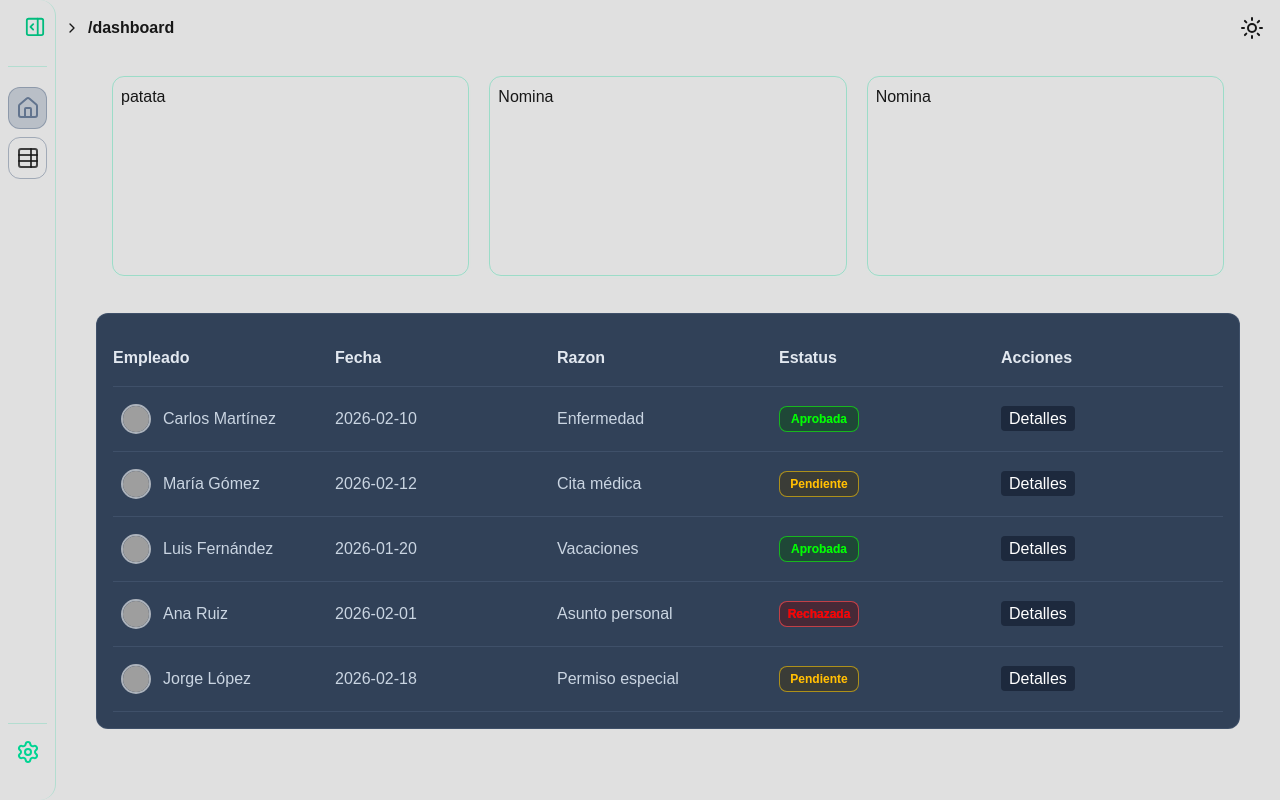
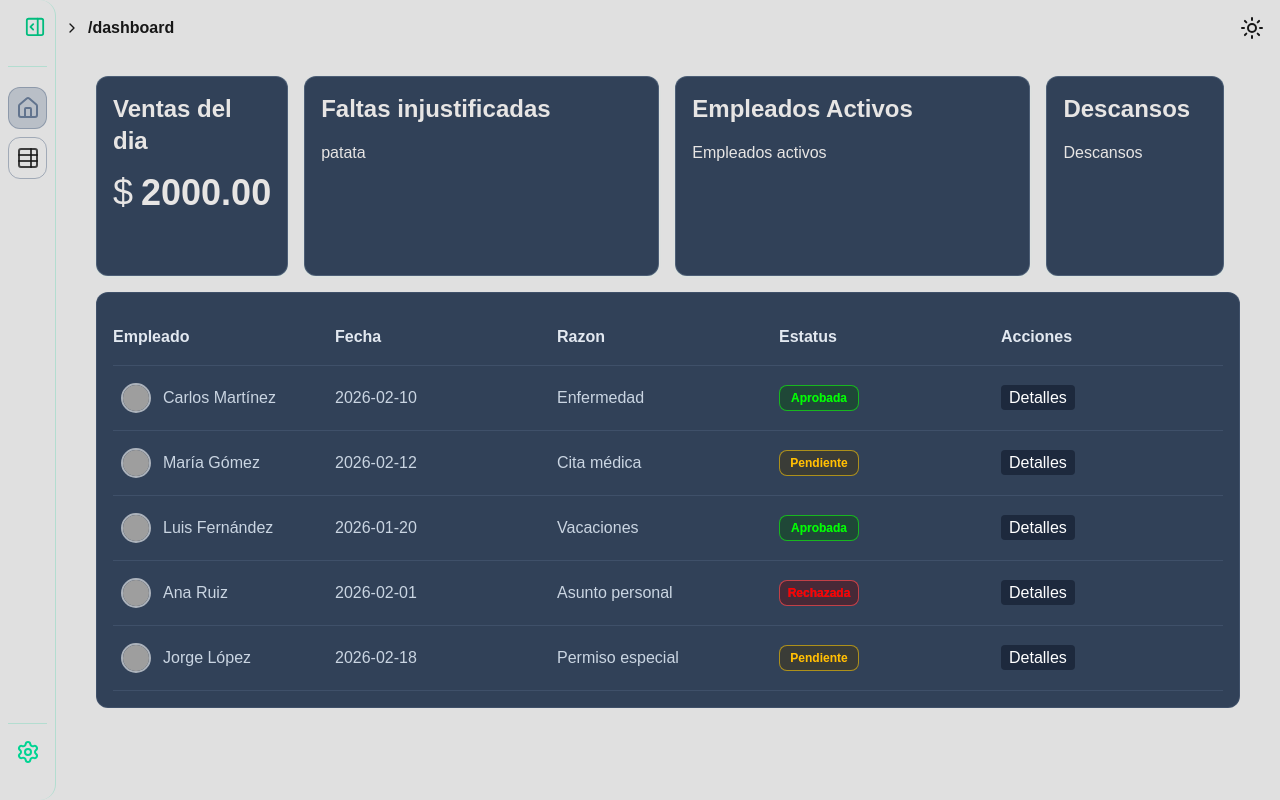
Before and after one commit to SofiDevOs/store-system-admin-panel, a Next.js app: page /dashboard in a window 1280 px wide. Built offline with nearby package versions, Linux system fonts and the light colour scheme; grey boxes are pictures that could not be loaded.

Commit message:
✨ Feat:  Incremental counter creation
Co-authored-by: Garrux Garruxx garruxx@gmail.com

```diff
--- a/package.json
+++ b/package.json
@@ -9,9 +9,11 @@
     "lint": "eslint"
   },
   "dependencies": {
+    "chart.js": "^4.5.1",
     "lucide-react": "^0.575.0",
     "next": "16.1.6",
     "react": "19.2.3",
+    "react-chartjs-2": "^5.3.1",
     "react-dom": "19.2.3"
   },
   "devDependencies": {
--- /dev/null
+++ b/src/app/dashboard/components/SalesPerDay.tsx
@@ -0,0 +1,17 @@
+import { IncrementalCounter } from "@/shared/components/IncrementalCounter";
+
+const SalesPerDay = () => {
+	return (
+		<div>
+			<span className="text-4xl mr-2 ">$</span>
+			<IncrementalCounter
+				className="text-center text-4xl font-bold"
+				start={0}
+				end={2000.0}
+				time={1000}
+			/>
+		</div>
+	);
+};
+
+export default SalesPerDay;
--- a/src/app/dashboard/components/sections/AbsenseTable.tsx
+++ b/src/app/dashboard/components/sections/AbsenseTable.tsx
@@ -1,6 +1,7 @@
 import { AbsenceEmployee } from "@/types/absenceEmployee.type";
 import Image from "next/image";
 import TagStatus from "../TagStatus";
+import Link from "next/link";
 
 interface Props {
   absenceData: AbsenceEmployee[];
@@ -11,7 +12,7 @@ interface Props {
 
 const AbsenseTable = ({ absenceData, tableMenu, columns, children }: Props) => {
   return (
-    <div className="mt-10 bg-slate-700 dark:bg-slate-900 border border-slate-500/30  rounded-xl p-4 w-full  ">
+    <div className="bg-slate-700 dark:bg-slate-900 border border-slate-500/30  rounded-xl p-4 w-full  ">
       <table className="table-auto md:table-fixed border-collapse w-full min-h-fit ">
         <thead className="border-b border-slate-500/30">
           <tr className="py-4">
@@ -49,6 +50,14 @@ const AbsenseTable = ({ absenceData, tableMenu, columns, children }: Props) => {
                 </td>
               )}
               {children}
+              <td>
+                <Link
+                  href={`/dashboard/absense/${row.id}`}
+                  className="bg-slate-800 dark:bg-slate-600 hover:bg-slate-600 dark:hover:bg-slate-500 text-white px-2 py-1 rounded"
+                >
+                  Detalles
+                </Link>
+              </td>
             </tr>
           ))}
         </tbody>
--- a/src/app/dashboard/components/sections/BasicStats.tsx
+++ b/src/app/dashboard/components/sections/BasicStats.tsx
@@ -1,19 +1,24 @@
 import React from "react";
 import DashboardCard from "./DashboardCard";
+import "../../styles/dashboard-grid.css";
+import SalesPerDay from "../SalesPerDay";
+
 
 export const BasicStats = () => {
 	return (
 		<>
-      <section className="flex w-full px-4 h-1/4 gap-5">
-        {/*  Empleados activos  */}
-        <DashboardCard>
-          <h2>patata</h2>
+			<section className="stats-grid w-full">
+				<DashboardCard gridEl="el-1" title="Ventas del dia">
+					<SalesPerDay />
 				</DashboardCard>
-        <DashboardCard basis="30%">
-          <h2>Nomina</h2>
+				<DashboardCard gridEl="el-2" title="Faltas injustificadas">
+					<p>patata</p>
 				</DashboardCard>
-        <DashboardCard basis="50%">
-          <h2>Nomina</h2>
+				<DashboardCard gridEl="el-3" title="Empleados Activos">
+					<h2>Empleados activos</h2>
+				</DashboardCard>
+				<DashboardCard gridEl="el-4" title="Descansos">
+					<h2>Descansos</h2>
 				</DashboardCard>
 			</section>
 		</>
--- a/src/app/dashboard/components/sections/DashboardCard.tsx
+++ b/src/app/dashboard/components/sections/DashboardCard.tsx
@@ -1,13 +1,15 @@
-import React, { PropsWithChildren} from "react";
+import React,{  ReactNode} from "react";
 
 interface Props {
-  basis?:string;
+  children: ReactNode;
+  gridEl: string;
+  title?: string
 }
 
-
-const DashboardCard = ({children, basis="20%"}: PropsWithChildren<Props>) => {
+const DashboardCard = ({children, gridEl, title}: Props) => {
   return (
-    <div className={`flex flex-col w-full basis-[${basis}] p-2 border border-emerald-400/30 rounded-xl h-full min-h-50 shadow shadow-emerald-100/20`}>
+    <div className={`flex flex-col [grid-area:${gridEl}]  w-full  p-4 border border-slate-400/30 rounded-xl h-full min-h-50 shadow shadow-emerald-100/20 text-stone-200 bg-slate-700 dark:bg-slate-900  gap-1`}>
+      <h2 className="text-2xl font-extrabold mb-3">{title}</h2>
       {children}
     </div>
   );
--- a/src/app/dashboard/page.tsx
+++ b/src/app/dashboard/page.tsx
@@ -3,12 +3,15 @@ import { BasicStats } from "./components/sections/BasicStats";
 import AbsenseTable from "./components/sections/AbsenseTable";
 import employee from "./dummyData/employee.json";
 import type { AbsenceEmployee } from "@/types/absenceEmployee.type";
-import Link from "next/link";
+
+
+
 
 const page = () => {
   const columns: { field: keyof AbsenceEmployee }[] = [
     { field: "date" },
     { field: "reason" },
+
   ];
   const tableMenu = ["Empleado", "Fecha", "Razon", "Estatus", "Acciones"];
   return (
@@ -19,14 +22,6 @@ const page = () => {
         tableMenu={tableMenu}
         columns={columns}
       >
-        <td>
-          <Link
-            href={`/dashboard/absense/${employee.id}`}
-            className="bg-slate-800 dark:bg-slate-600 hover:bg-slate-600 dark:hover:bg-slate-500 text-white px-2 py-1 rounded"
-          >
-            Detalles
-          </Link>
-        </td>
       </AbsenseTable>
     </>
   );
--- /dev/null
+++ b/src/app/dashboard/styles/dashboard-grid.css
@@ -0,0 +1,14 @@
+.stats-grid {
+  display: grid;
+  gap: 1rem;
+  width: 100%;
+  margin: 0 auto;
+  grid-template-columns: 1fr 2fr 2fr 1fr;
+  grid-template-areas:
+    "el-1 el-2  el-3 el-3 el-4 "
+    ;
+@media (width <= 768px){
+    display:flex;
+    flex-direction: column;
+}
+}
--- /dev/null
+++ b/src/shared/components/IncrementalCounter.tsx
@@ -0,0 +1,36 @@
+'use client'
+import React, { useEffect, useState } from "react";
+
+interface Props {
+	start: number;
+	end: number;
+	time: number;
+	className?: string;
+}
+
+export const IncrementalCounter = ({ start, end, time, className }: Props) => {
+	const [value, setValue] = useState(start);
+
+	useEffect(() => {
+		const duration = time;
+
+		const stepTime = 16; // maso 60fps
+		const totalSteps = duration / stepTime;
+		const increment = (end - start) / totalSteps;
+
+		let current = start;
+
+		const intervalId = setInterval(() => {
+			current += increment;
+
+			if (current >= end) {
+				setValue(end);
+				clearInterval(intervalId);
+				return;
+			}
+			setValue(current);
+		}, stepTime);
+		return () => clearInterval(intervalId);
+	}, [start, end, time]);
+	return <span className={className}>{value.toFixed(2)}</span>;
+};
--- a/tsconfig.json
+++ b/tsconfig.json
@@ -19,7 +19,9 @@
       }
     ],
     "paths": {
-      "@/*": ["./src/*"]
+      "@/*": ["./src/*"],
+      "@/shared": ["./src/shared/*"],
+
     }
   },
   "include": [
```
Also changed, not shown: src/shared/styles/grid-styles.css (added, +10 -0 lines), 2 other files (tests, documents, lock files or other folders). Lines whose indentation alone changed are shown as unchanged.
